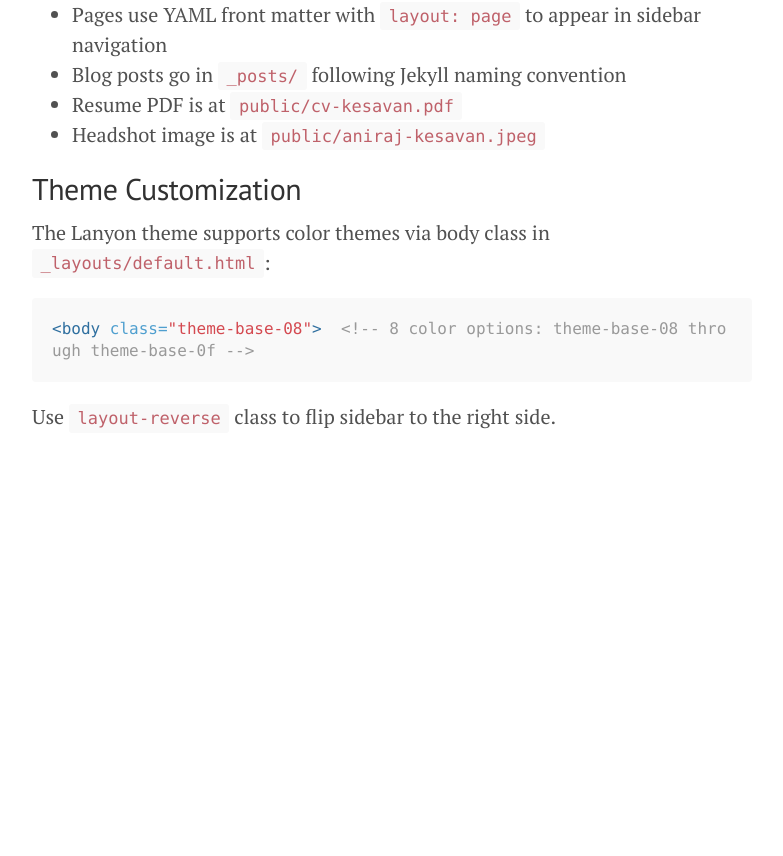
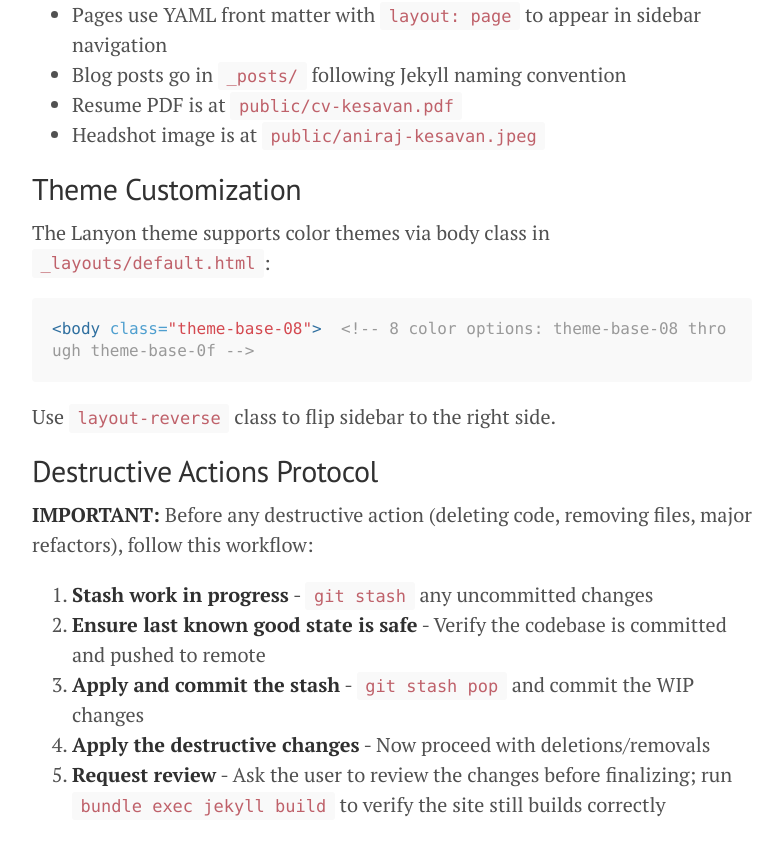
Before and after one commit to anirajk/anirajk.github.io, a Jekyll site: the page built from CLAUDE.md, in a window 1280 px wide and 900 px high, scrolled down 1088 px. Shown: the top 856 px of the window, without its empty margins (248-1031 px from the left). Built offline with Jekyll 4.4.1, drawn with Linux system fonts in a browser that asks for light colours; nearby versions of some CDN libraries; our own code applies the rules of GitHub Pages for plain Markdown files; before the commit the page ends 1600 px from its top, so only the background shows below that.

Commit message:
Add destructive actions protocol to CLAUDE.md
Co-Authored-By: Claude Opus 4.5 <noreply@anthropic.com>

````diff
--- a/CLAUDE.md
+++ b/CLAUDE.md
@@ -43,3 +43,13 @@ The Lanyon theme supports color themes via body class in `_layouts/default.html`
 ```
 
 Use `layout-reverse` class to flip sidebar to the right side.
+
+## Destructive Actions Protocol
+
+**IMPORTANT:** Before any destructive action (deleting code, removing files, major refactors), follow this workflow:
+
+1. **Stash work in progress** - `git stash` any uncommitted changes
+2. **Ensure last known good state is safe** - Verify the codebase is committed and pushed to remote
+3. **Apply and commit the stash** - `git stash pop` and commit the WIP changes
+4. **Apply the destructive changes** - Now proceed with deletions/removals
+5. **Request review** - Ask the user to review the changes before finalizing; run `bundle exec jekyll build` to verify the site still builds correctly
````
